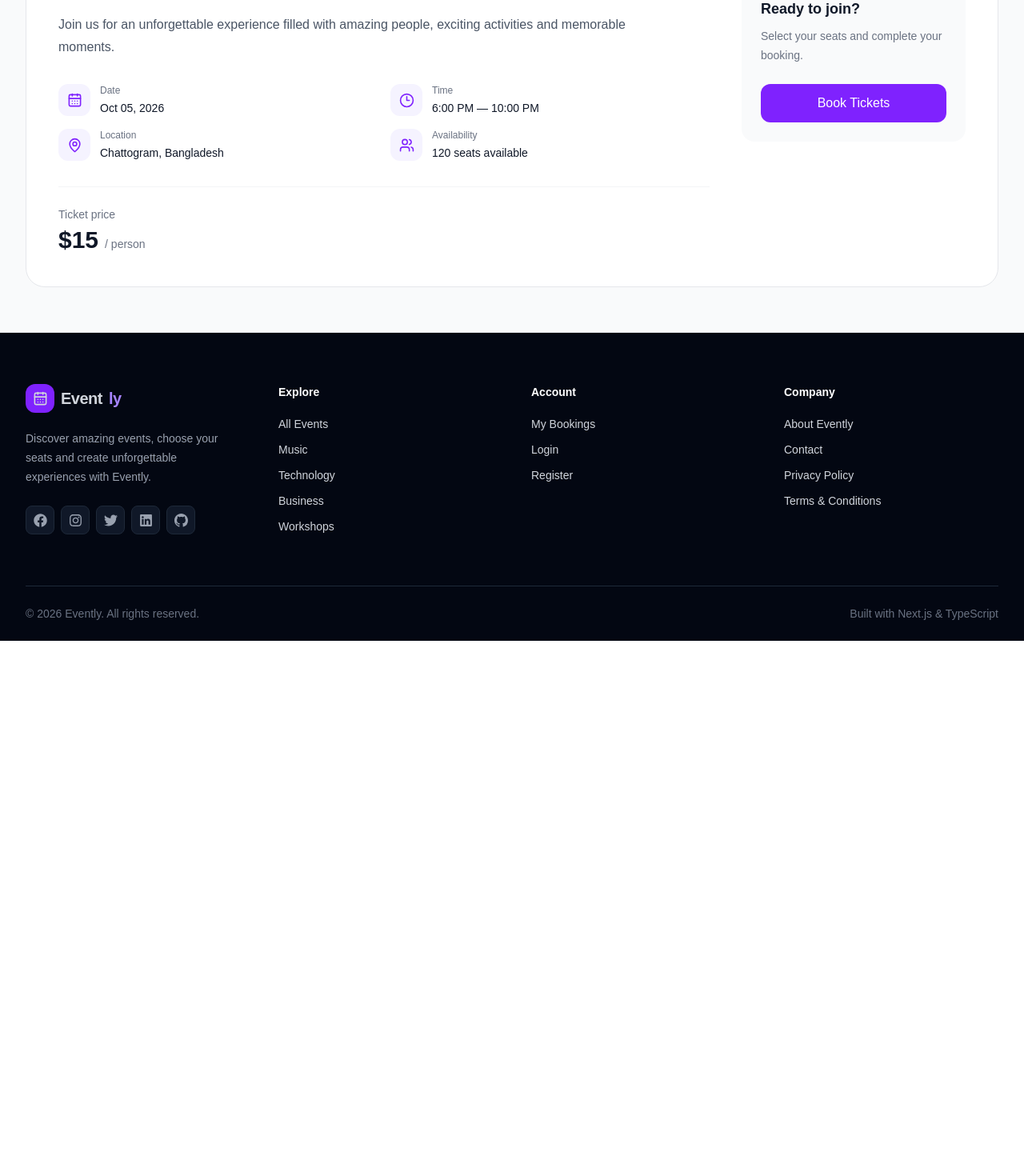
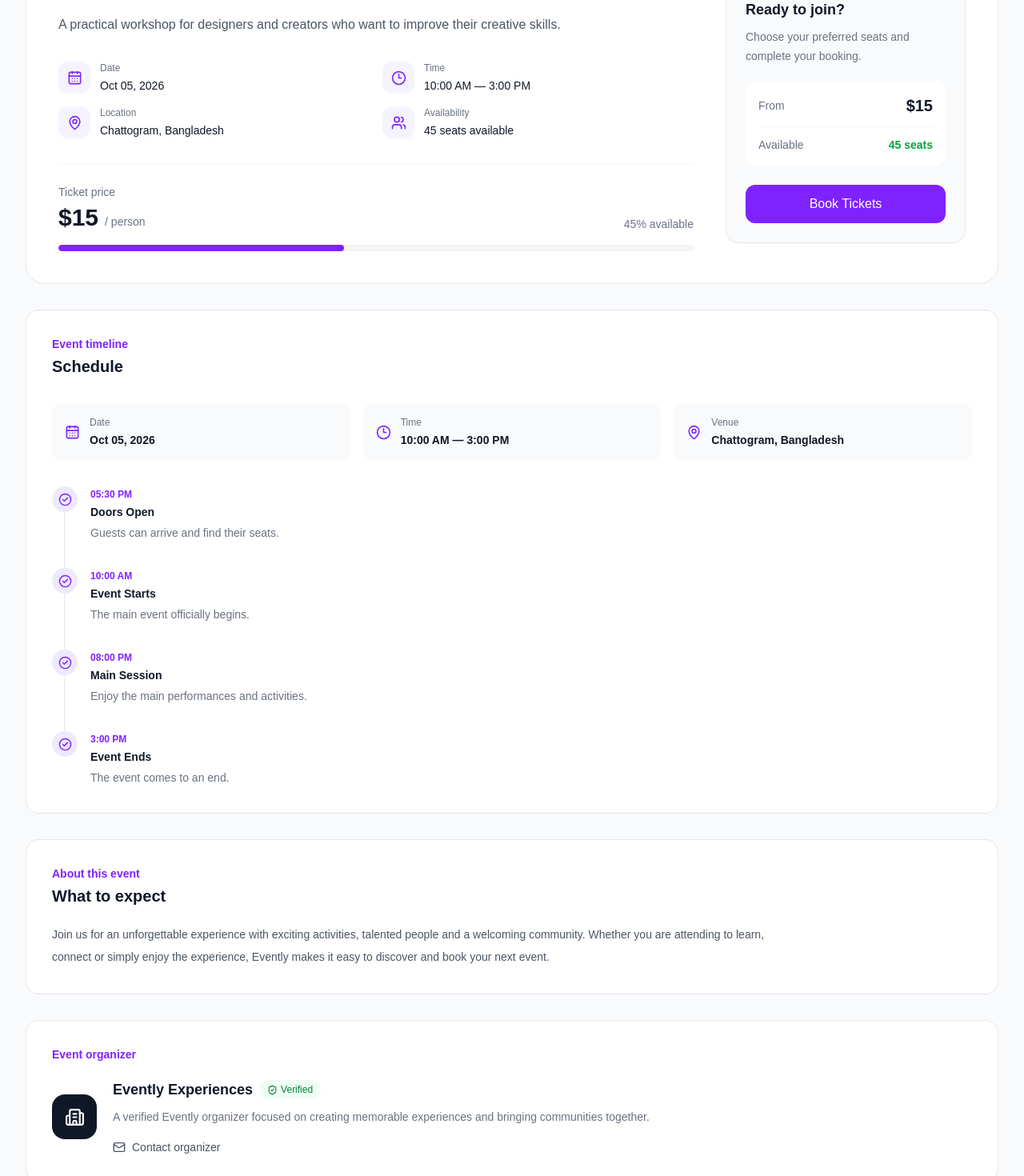
Before and after one commit to Romicha935/evently-ticket, a Next.js app: page /events/creative-design-workshop in a window 1280 px wide. Shown: the part 840-2310 px from the top of the page at 80% size. Before the commit the page ends 1641 px from the top, so only its background shows below. Built offline with nearby package versions, Linux system fonts and the light colour scheme.

Commit message:
event details  page design update

```diff
--- a/app/components/event/EventInfo.tsx
+++ b/app/components/event/EventInfo.tsx
@@ -1,4 +1,9 @@
-import { CalendarDays, Clock3, MapPin, Users } from "lucide-react";
+import {
+  CalendarDays,
+  Clock3,
+  MapPin,
+  Users,
+} from "lucide-react";
 
 interface EventInfoProps {
   title: string;
@@ -9,6 +14,7 @@ interface EventInfoProps {
   endTime: string;
   location: string;
   availableSeats: number;
+  totalSeats: number;
   price: number;
 }
 
@@ -21,92 +27,114 @@ export default function EventInfo({
   endTime,
   location,
   availableSeats,
+  totalSeats,
   price,
 }: EventInfoProps) {
+  const availabilityPercentage =
+    totalSeats > 0
+      ? Math.round((availableSeats / totalSeats) * 100)
+      : 0;
+
   return (
     <div>
-      {/* Category */}
       <span className="inline-flex rounded-full bg-violet-50 px-3 py-1.5 text-xs font-semibold text-violet-600">
         {category}
       </span>
 
-      {/* Title */}
       <h1 className="mt-4 text-3xl font-bold tracking-tight text-gray-900 sm:text-4xl lg:text-5xl">
         {title}
       </h1>
 
-      {/* Description */}
       <p className="mt-5 max-w-3xl text-base leading-7 text-gray-600">
         {description}
       </p>
 
-      {/* Event Meta */}
       <div className="mt-8 grid gap-4 sm:grid-cols-2">
-        <div className="flex items-start gap-3">
-          <div className="flex h-10 w-10 shrink-0 items-center justify-center rounded-xl bg-violet-50 text-violet-600">
-            <CalendarDays size={19} />
+        <InfoItem
+          icon={<CalendarDays size={19} />}
+          label="Date"
+          value={date}
+        />
+
+        <InfoItem
+          icon={<Clock3 size={19} />}
+          label="Time"
+          value={`${startTime} — ${endTime}`}
+        />
+
+        <InfoItem
+          icon={<MapPin size={19} />}
+          label="Location"
+          value={location}
+        />
+
+        <InfoItem
+          icon={<Users size={19} />}
+          label="Availability"
+          value={`${availableSeats} seats available`}
+        />
       </div>
 
+      <div className="mt-8 border-t border-gray-100 pt-6">
+        <div className="flex items-end justify-between gap-4">
           <div>
-            <p className="text-xs text-gray-500">Date</p>
-            <p className="mt-1 text-sm font-medium text-gray-900">
-              {date}
+            <p className="text-sm text-gray-500">
+              Ticket price
             </p>
-          </div>
-        </div>
-
-        <div className="flex items-start gap-3">
-          <div className="flex h-10 w-10 shrink-0 items-center justify-center rounded-xl bg-violet-50 text-violet-600">
-            <Clock3 size={19} />
-          </div>
-
-          <div>
-            <p className="text-xs text-gray-500">Time</p>
-            <p className="mt-1 text-sm font-medium text-gray-900">
-              {startTime} — {endTime}
-            </p>
-          </div>
-        </div>
-
-        <div className="flex items-start gap-3">
-          <div className="flex h-10 w-10 shrink-0 items-center justify-center rounded-xl bg-violet-50 text-violet-600">
-            <MapPin size={19} />
-          </div>
-
-          <div>
-            <p className="text-xs text-gray-500">Location</p>
-            <p className="mt-1 text-sm font-medium text-gray-900">
-              {location}
-            </p>
-          </div>
-        </div>
-
-        <div className="flex items-start gap-3">
-          <div className="flex h-10 w-10 shrink-0 items-center justify-center rounded-xl bg-violet-50 text-violet-600">
-            <Users size={19} />
-          </div>
-
-          <div>
-            <p className="text-xs text-gray-500">Availability</p>
-            <p className="mt-1 text-sm font-medium text-gray-900">
-              {availableSeats} seats available
-            </p>
-          </div>
-        </div>
-      </div>
-
-      {/* Price */}
-      <div className="mt-8 border-t border-gray-100 pt-6">
-        <p className="text-sm text-gray-500">Ticket price</p>
 
             <div className="mt-1 flex items-baseline gap-2">
               <span className="text-3xl font-bold text-gray-900">
                 ${price}
               </span>
 
-          <span className="text-sm text-gray-500">/ person</span>
+              <span className="text-sm text-gray-500">
+                / person
+              </span>
+            </div>
+          </div>
+
+          <p className="text-sm font-medium text-gray-500">
+            {availabilityPercentage}% available
+          </p>
+        </div>
+
+        <div className="mt-4 h-2 overflow-hidden rounded-full bg-gray-100">
+          <div
+            className="h-full rounded-full bg-violet-600 transition-all"
+            style={{
+              width: `${availabilityPercentage}%`,
+            }}
+          />
         </div>
       </div>
     </div>
   );
 }
+
+interface InfoItemProps {
+  icon: React.ReactNode;
+  label: string;
+  value: string;
+}
+
+function InfoItem({
+  icon,
+  label,
+  value,
+}: InfoItemProps) {
+  return (
+    <div className="flex items-start gap-3">
+      <div className="flex h-10 w-10 shrink-0 items-center justify-center rounded-xl bg-violet-50 text-violet-600">
+        {icon}
+      </div>
+
+      <div className="min-w-0">
+        <p className="text-xs text-gray-500">{label}</p>
+
+        <p className="mt-1 text-sm font-medium text-gray-900">
+          {value}
+        </p>
+      </div>
+    </div>
+  );
+}
--- /dev/null
+++ b/app/components/event/EventSchedule.tsx
@@ -0,0 +1,138 @@
+import {
+  CalendarDays,
+  CheckCircle2,
+  Clock3,
+  MapPin,
+} from "lucide-react";
+
+interface ScheduleItem {
+  time: string;
+  title: string;
+  description: string;
+}
+
+interface EventScheduleProps {
+  date: string;
+  startTime: string;
+  endTime: string;
+  location: string;
+}
+
+export default function EventSchedule({
+  date,
+  startTime,
+  endTime,
+  location,
+}: EventScheduleProps) {
+  const schedule: ScheduleItem[] = [
+    {
+      time: "05:30 PM",
+      title: "Doors Open",
+      description: "Guests can arrive and find their seats.",
+    },
+    {
+      time: startTime,
+      title: "Event Starts",
+      description: "The main event officially begins.",
+    },
+    {
+      time: "08:00 PM",
+      title: "Main Session",
+      description: "Enjoy the main performances and activities.",
+    },
+    {
+      time: endTime,
+      title: "Event Ends",
+      description: "The event comes to an end.",
+    },
+  ];
+
+  return (
+    <section className="rounded-2xl border border-gray-200 bg-white p-6 sm:p-8">
+      <div>
+        <p className="text-sm font-semibold text-violet-600">
+          Event timeline
+        </p>
+
+        <h2 className="mt-1 text-xl font-bold text-gray-900">
+          Schedule
+        </h2>
+      </div>
+
+      <div className="mt-8 grid gap-4 sm:grid-cols-3">
+        <div className="flex items-center gap-3 rounded-xl bg-gray-50 p-4">
+          <CalendarDays
+            size={19}
+            className="shrink-0 text-violet-600"
+          />
+
+          <div>
+            <p className="text-xs text-gray-500">Date</p>
+            <p className="mt-1 text-sm font-semibold text-gray-900">
+              {date}
+            </p>
+          </div>
+        </div>
+
+        <div className="flex items-center gap-3 rounded-xl bg-gray-50 p-4">
+          <Clock3
+            size={19}
+            className="shrink-0 text-violet-600"
+          />
+
+          <div>
+            <p className="text-xs text-gray-500">Time</p>
+            <p className="mt-1 text-sm font-semibold text-gray-900">
+              {startTime} — {endTime}
+            </p>
+          </div>
+        </div>
+
+        <div className="flex items-center gap-3 rounded-xl bg-gray-50 p-4">
+          <MapPin
+            size={19}
+            className="shrink-0 text-violet-600"
+          />
+
+          <div>
+            <p className="text-xs text-gray-500">Venue</p>
+            <p className="mt-1 text-sm font-semibold text-gray-900">
+              {location}
+            </p>
+          </div>
+        </div>
+      </div>
+
+      <div className="mt-8">
+        {schedule.map((item, index) => (
+          <div
+            key={item.title}
+            className="relative flex gap-4 pb-8 last:pb-0"
+          >
+            {index !== schedule.length - 1 && (
+              <div className="absolute left-[15px] top-8 h-full w-px bg-gray-200" />
+            )}
+
+            <div className="relative z-10 flex h-8 w-8 shrink-0 items-center justify-center rounded-full bg-violet-100 text-violet-600">
+              <CheckCircle2 size={17} />
+            </div>
+
+            <div className="pt-0.5">
+              <p className="text-xs font-semibold text-violet-600">
+                {item.time}
+              </p>
+
+              <h3 className="mt-1 text-sm font-semibold text-gray-900">
+                {item.title}
+              </h3>
+
+              <p className="mt-1 text-sm leading-6 text-gray-500">
+                {item.description}
+              </p>
+            </div>
+          </div>
+        ))}
+      </div>
+    </section>
+  );
+}
--- /dev/null
+++ b/app/components/event/OrganizerCard.tsx
@@ -0,0 +1,47 @@
+import { Building2, Mail, ShieldCheck } from "lucide-react";
+
+interface OrganizerCardProps {
+  name: string;
+  description: string;
+}
+
+export default function OrganizerCard({
+  name,
+  description,
+}: OrganizerCardProps) {
+  return (
+    <section className="rounded-2xl border border-gray-200 bg-white p-6 sm:p-8">
+      <p className="text-sm font-semibold text-violet-600">
+        Event organizer
+      </p>
+
+      <div className="mt-5 flex flex-col gap-5 sm:flex-row sm:items-center">
+        <div className="flex h-14 w-14 shrink-0 items-center justify-center rounded-2xl bg-gray-900 text-white">
+          <Building2 size={25} />
+        </div>
+
+        <div className="flex-1">
+          <div className="flex flex-wrap items-center gap-2">
+            <h2 className="text-lg font-bold text-gray-900">
+              {name}
+            </h2>
+
+            <span className="inline-flex items-center gap-1 rounded-full bg-green-50 px-2.5 py-1 text-xs font-medium text-green-700">
+              <ShieldCheck size={13} />
+              Verified
+            </span>
+          </div>
+
+          <p className="mt-2 text-sm leading-6 text-gray-500">
+            {description}
+          </p>
+
+          <div className="mt-4 flex items-center gap-2 text-sm font-medium text-gray-600">
+            <Mail size={16} />
+            <span>Contact organizer</span>
+          </div>
+        </div>
+      </div>
+    </section>
+  );
+}
--- a/app/events/[id]/page.tsx
+++ b/app/events/[id]/page.tsx
@@ -1,18 +1,20 @@
 import Link from "next/link";
 import Image from "next/image";
-import { ArrowLeft, Ticket } from "lucide-react";
+import {
+  ArrowLeft,
+  Ticket,
+} from "lucide-react";
 
 import { featuredEvents } from "@/app/event";
 import Button from "@/app/components/ui/Button";
 import Container from "@/app/components/ui/Container";
 import EventInfo from "@/app/components/event/EventInfo";
-
+import EventSchedule from "@/app/components/event/EventSchedule";
+import OrganizerCard from "@/app/components/event/OrganizerCard";
 
 
 interface EventDetailsPageProps {
-  params: Promise<{
-    id: string;
-  }>;
+  params: Promise<{ id: string }>;
 }
 
 export default async function EventDetailsPage({
@@ -20,7 +22,9 @@ export default async function EventDetailsPage({
 }: EventDetailsPageProps) {
   const { id } = await params;
 
-  const event = featuredEvents.find((item) => item.id === id);
+  const event = featuredEvents.find(
+    (item) => item.id === id
+  );
 
   if (!event) {
     return (
@@ -35,9 +39,15 @@ export default async function EventDetailsPage({
               The event you are looking for does not exist.
             </p>
 
-            <Link href="/events" className="mt-6 inline-block">
+            <Link
+              href="/events"
+              className="mt-6 inline-block"
+            >
               <Button variant="outline">
-                <ArrowLeft size={17} className="mr-2" />
+                <ArrowLeft
+                  size={17}
+                  className="mr-2"
+                />
                 Back to Events
               </Button>
             </Link>
@@ -59,9 +69,9 @@ export default async function EventDetailsPage({
           Back to Events
         </Link>
 
-        {/* Event */}
+        {/* Main Event */}
         <div className="overflow-hidden rounded-3xl border border-gray-200 bg-white">
-          {/* Image */}
+          {/* Cover */}
           <div className="relative aspect-[16/7] bg-gray-100">
             <Image
               src={event.image}
@@ -70,24 +80,33 @@ export default async function EventDetailsPage({
               priority
               className="object-cover"
             />
+
+            <div className="absolute inset-0 bg-gradient-to-t from-black/50 via-transparent to-transparent" />
+
+            <div className="absolute bottom-6 left-6">
+              <span className="rounded-full bg-white/90 px-3 py-1.5 text-xs font-semibold text-violet-700 backdrop-blur">
+                {event.category}
+              </span>
+            </div>
           </div>
 
-          {/* Content */}
-          <div className="grid gap-10 p-6 sm:p-8 lg:grid-cols-[1fr_280px] lg:p-10">
+          {/* Information */}
+          <div className="grid gap-10 p-6 sm:p-8 lg:grid-cols-[1fr_300px] lg:p-10">
             <EventInfo
               title={event.title}
-              description="Join us for an unforgettable experience filled with amazing people, exciting activities and memorable moments."
+              description={event.description}
               category={event.category}
               date={event.date}
-              startTime="6:00 PM"
-              endTime="10:00 PM"
+              startTime={event.startTime}
+              endTime={event.endTime}
               location={event.location}
-              availableSeats={120}
+              availableSeats={event.availableSeats}
+              totalSeats={event.totalSeats}
               price={event.price}
             />
 
-            {/* Booking */}
-            <div className="h-fit rounded-2xl bg-gray-50 p-6">
+            {/* Booking Card */}
+            <aside className="h-fit rounded-2xl border border-gray-200 bg-gray-50 p-6 lg:sticky lg:top-24">
               <div className="flex h-12 w-12 items-center justify-center rounded-xl bg-violet-100 text-violet-600">
                 <Ticket size={22} />
               </div>
@@ -97,19 +116,83 @@ export default async function EventDetailsPage({
               </h2>
 
               <p className="mt-2 text-sm leading-6 text-gray-500">
-                Select your seats and complete your booking.
+                Choose your preferred seats and complete your
+                booking.
               </p>
+
+              <div className="mt-5 rounded-xl bg-white p-4">
+                <div className="flex items-center justify-between">
+                  <span className="text-sm text-gray-500">
+                    From
+                  </span>
+
+                  <span className="text-xl font-bold text-gray-900">
+                    ${event.price}
+                  </span>
+                </div>
+
+                <div className="mt-3 flex items-center justify-between border-t border-gray-100 pt-3">
+                  <span className="text-sm text-gray-500">
+                    Available
+                  </span>
+
+                  <span className="text-sm font-semibold text-green-600">
+                    {event.availableSeats} seats
+                  </span>
+                </div>
+              </div>
 
               <Link
                 href={`/events/${event.id}/booking`}
                 className="mt-6 block"
               >
-                <Button size="lg" className="w-full">
+                <Button
+                  size="lg"
+                  className="w-full"
+                >
                   Book Tickets
                 </Button>
               </Link>
-            </div>
+            </aside>
           </div>
+        </div>
+
+        {/* Schedule */}
+        <div className="mt-8">
+          <EventSchedule
+            date={event.date}
+            startTime={event.startTime}
+            endTime={event.endTime}
+            location={event.location}
+          />
+        </div>
+
+        {/* About */}
+        <section className="mt-8 rounded-2xl border border-gray-200 bg-white p-6 sm:p-8">
+          <p className="text-sm font-semibold text-violet-600">
+            About this event
+          </p>
+
+          <h2 className="mt-1 text-xl font-bold text-gray-900">
+            What to expect
+          </h2>
+
+          <p className="mt-5 max-w-4xl text-sm leading-7 text-gray-600">
+            Join us for an unforgettable experience with
+            exciting activities, talented people and a
+            welcoming community. Whether you are attending
+            to learn, connect or simply enjoy the experience,
+            Evently makes it easy to discover and book your
+            next event.
+          </p>
+        </section>
+
+        {/* Organizer */}
+        <div className="mt-8">
+          <OrganizerCard
+            name="Evently Experiences"
+            description="A verified Evently organizer focused on creating memorable experiences and bringing communities together."
+          />
         </div>
       </Container>
     </main>
```
Lines whose indentation alone changed are shown as unchanged.
